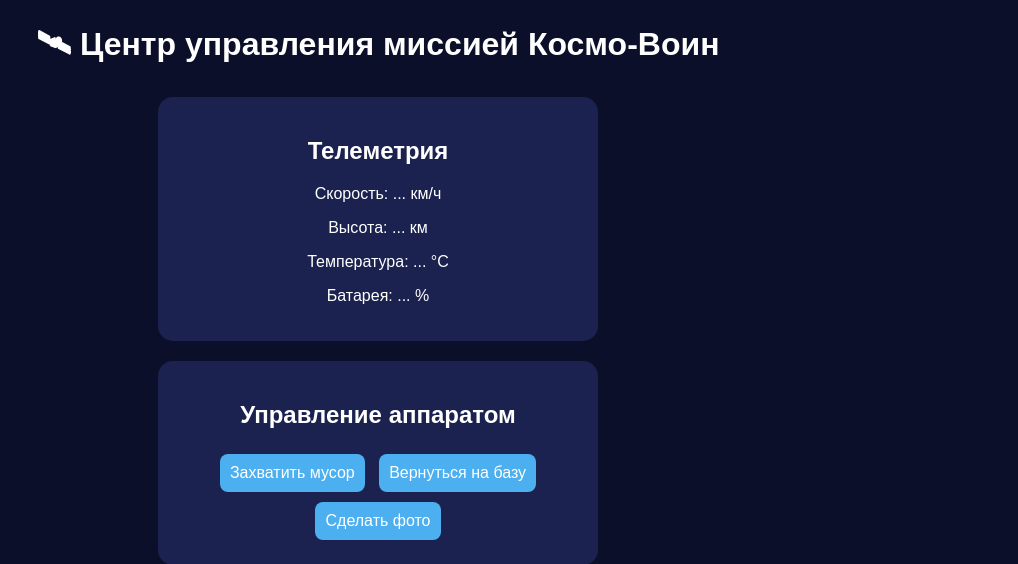
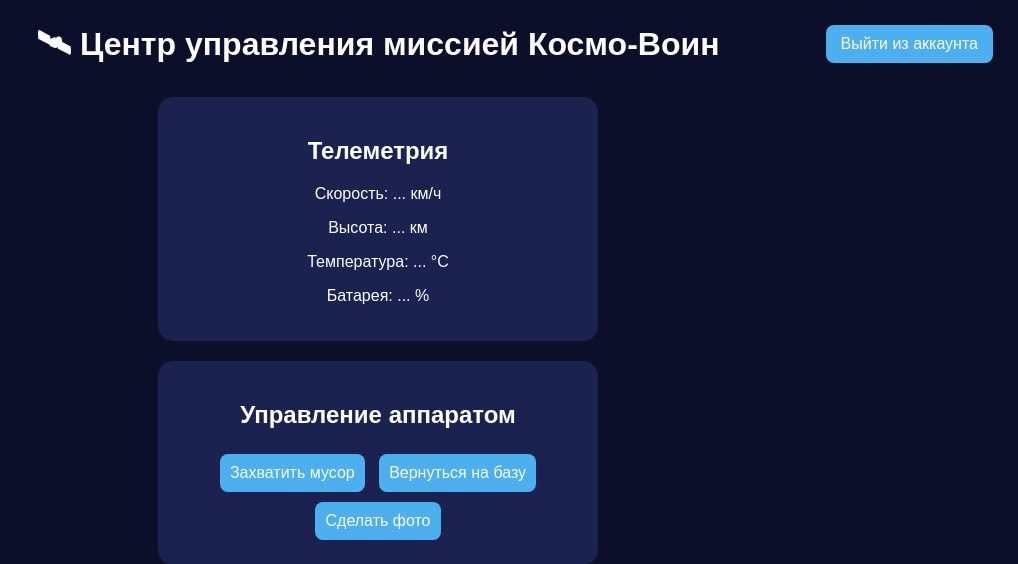
Before and after one commit to refim2022/space-control, a Flask app: page / in a window 1280 px wide. Shown: the top 564 px of the page, without its empty margins (262-1280 px from the left). Run offline with Flask 3, Linux system fonts and the light colour scheme; a user stored in the database is signed in.

Commit message:
add logout button

```diff
--- a/templates/index.html
+++ b/templates/index.html
@@ -33,6 +33,12 @@
 </head>
 
 <body>
+
+<div style="position:absolute; top:20px; right:20px;">
+    <a href="/logout">
+        <button style="padding:10px 15px;">Выйти из аккаунта</button>
+    </a>
+</div>
 
 <h1>🛰 Центр управления миссией Космо-Воин</h1>
 
```
